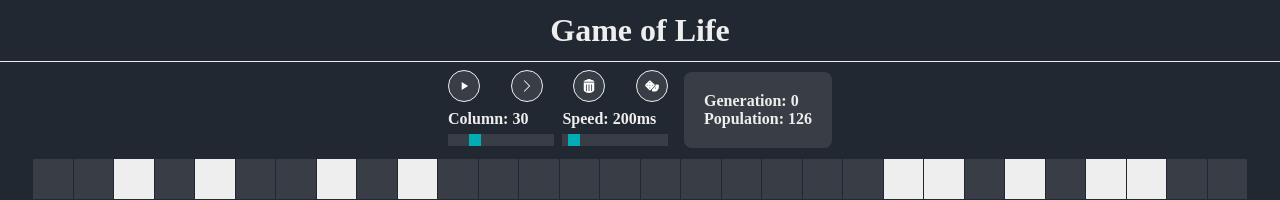
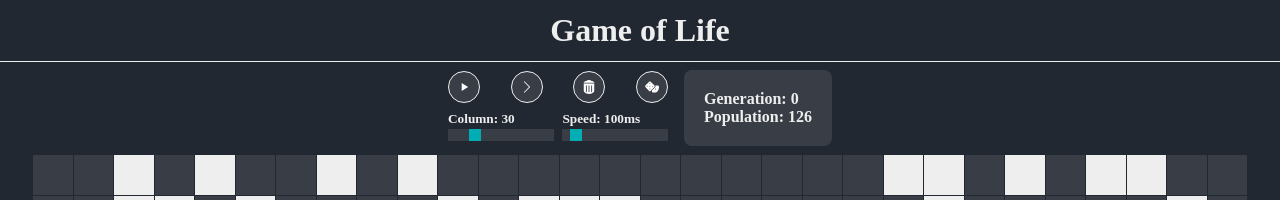
Before and after one commit to emre-cil/game-of-life, a React (Create React App) app: page / in a window 1280 px wide. Shown: the top 200 px of the page. Built offline with nearby package versions, Linux system fonts and the light colour scheme.

Commit message:
headers css updated

```diff
--- a/src/App.js
+++ b/src/App.js
@@ -13,7 +13,7 @@ const App = () => {
   const [colCount, setColCount] = useState(30);
   const [rowCount, setRowCount] = useState(
     Math.trunc(
-      (window.innerHeight - 190) / ((window.innerWidth * 0.95) / colCount)
+      (window.innerHeight - 170) / ((window.innerWidth * 0.95) / colCount)
     )
   );
   const [tiles, setTiles] = useState(
--- a/src/App.styles.js
+++ b/src/App.styles.js
@@ -13,9 +13,16 @@ export const Wrapper = styled.div`
     margin-bottom: 0.5rem;
     border-bottom: 1px solid var(--quaternary);
   }
+  h5 {
+    margin-top: 0.5rem;
+    color: var(--quaternary);
+    @media screen and (max-width: 500px) {
+      font-size: 0.75rem;
+    }
+  }
   h4 {
     color: var(--quaternary);
-    @media screen and (max-width: 389px) {
+    @media screen and (max-width: 500px) {
       font-size: 0.8rem;
     }
   }
--- a/src/components/ControlPanel/ControlPanel.js
+++ b/src/components/ControlPanel/ControlPanel.js
@@ -29,7 +29,7 @@ const ControlPanel = ({
   population,
   setPopulation,
 }) => {
-  const [speed, setSpeed] = useState(200);
+  const [speed, setSpeed] = useState(100);
   const [generation, setGeneration] = useState(0);
   const [isPlaying, setIsPlaying] = useState(false);
 
@@ -132,7 +132,7 @@ const ControlPanel = ({
   //a function to arrange screen to fit the map
   const recalculate = (col) => {
     let rowCountTemp = Math.trunc(
-      (window.innerHeight - 190) / ((window.innerWidth * 0.95) / col)
+      (window.innerHeight - 170) / ((window.innerWidth * 0.95) / col)
     );
     setRowCount(rowCountTemp);
     setTiles(Array(rowCountTemp).fill(Array(col).fill(false)));
@@ -162,7 +162,7 @@ const ControlPanel = ({
         </Buttons>
         <RangeWrapper>
           <div>
-            <h4>Column: {colCount}</h4>
+            <h5>Column: {colCount}</h5>
             <input
               onChange={(e) => {
                 let value = parseInt(e.target.value);
@@ -179,16 +179,16 @@ const ControlPanel = ({
             />
           </div>
           <div>
-            <h4>Speed: {speed}ms</h4>
+            <h5>Speed: {speed}ms</h5>
             <input
               onChange={(e) => {
                 setSpeed(e.target.value);
               }}
               type="range"
               name="speed"
-              min={50}
-              max={2750}
-              step={speed < 1000 ? 50 : 150}
+              min={25}
+              max={1000}
+              step={25}
               value={speed}
             />
           </div>
```
